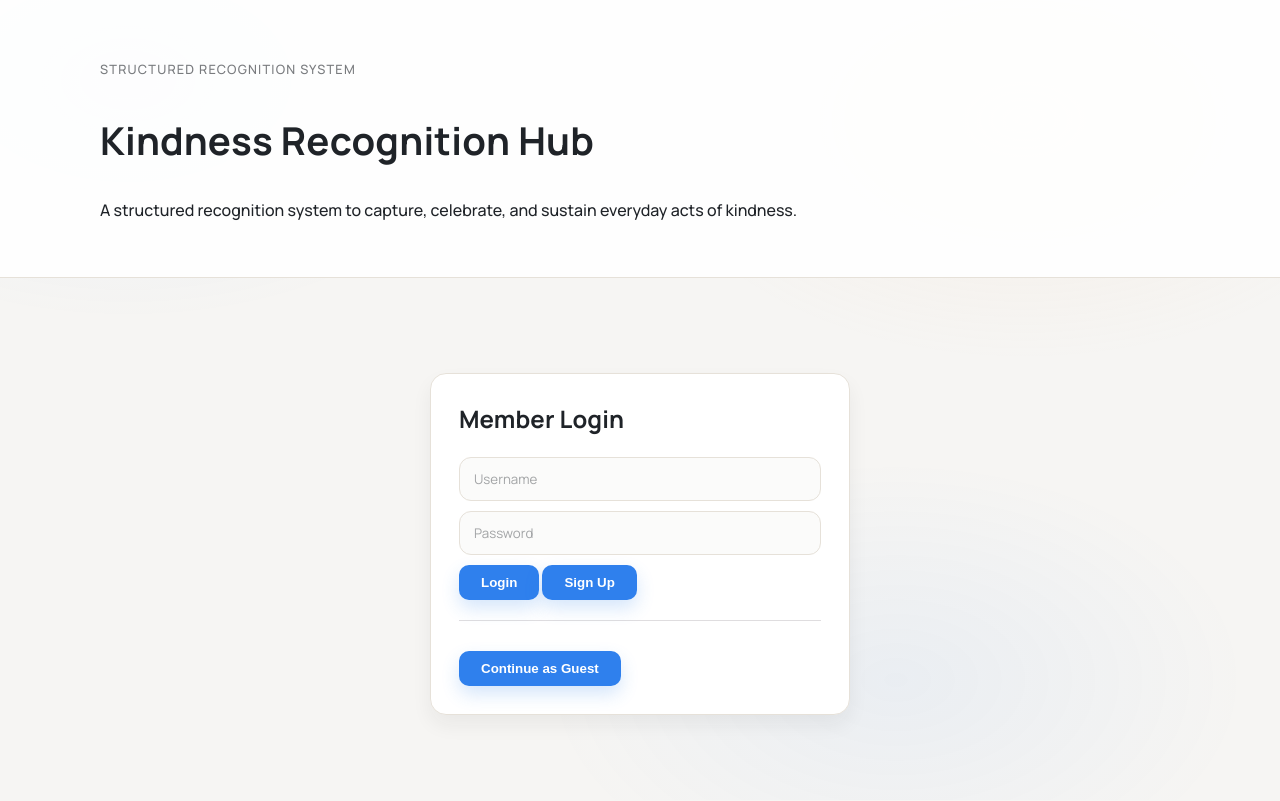
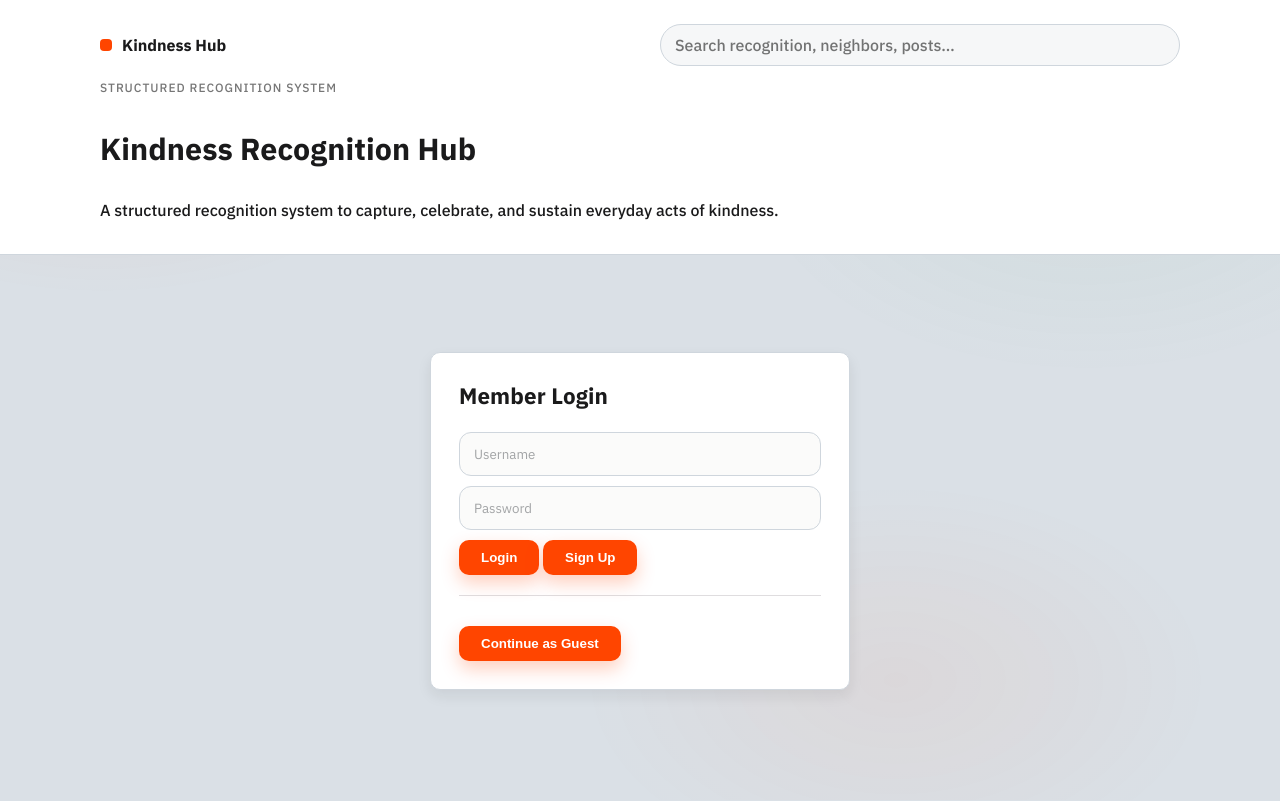
Before and after one commit to Nerfisuniquee/design-pcup, a website: page index.html in a window 1280 px wide. Shown: the top 801 px of the page. Drawn offline with nearby package versions, Linux system fonts and the light colour scheme.

Commit message:
Reddit-inspired UI refresh

```diff
--- a/index.html
+++ b/index.html
@@ -5,23 +5,23 @@
     <title>Kindness Recognition Hub</title>
     <meta name="viewport" content="width=device-width, initial-scale=1.0">
 
-    <link href="https://fonts.googleapis.com/css2?family=Manrope:wght@400;500;600;700&display=swap" rel="stylesheet">
+    <link href="https://fonts.googleapis.com/css2?family=IBM+Plex+Sans:wght@400;500;600;700&display=swap" rel="stylesheet">
 
     <style>
         :root {
-            --bg-base: #f6f5f3;
-            --bg-dark: #eeedea;
+            --bg-base: #dae0e6;
+            --bg-dark: #d2d8de;
             --bg-panel: #ffffff;
             --card-bg: #ffffff;
-            --border: #e6e1d9;
-            --accent: #2f80ed;
-            --accent-soft: rgba(47, 128, 237, 0.12);
-            --accent-muted: #6b9be8;
-            --accent-warm: #f6c597;
-            --text-main: #1f2328;
-            --text-muted: rgba(31, 35, 40, 0.6);
-            --shadow: 0 10px 20px rgba(31, 35, 40, 0.06);
-            --radius: 16px;
+            --border: #cfd6dd;
+            --accent: #ff4500;
+            --accent-soft: rgba(255, 69, 0, 0.12);
+            --accent-muted: #ff7a4d;
+            --accent-warm: #ffd8c8;
+            --text-main: #1a1a1b;
+            --text-muted: rgba(26, 26, 27, 0.6);
+            --shadow: 0 6px 14px rgba(26, 26, 27, 0.08);
+            --radius: 10px;
             --sidebar-w: 220px;
         }
 
@@ -33,7 +33,7 @@
 
         body {
             margin: 0;
-            font-family: 'Manrope', sans-serif;
+            font-family: 'IBM Plex Sans', sans-serif;
             font-weight: 500;
             background: var(--bg-base);
             color: var(--text-main);
@@ -44,9 +44,9 @@
             position: fixed;
             inset: 0;
             background:
-                radial-gradient(50% 50% at 10% 10%, rgba(47, 128, 237, 0.08), transparent 60%),
-                radial-gradient(50% 50% at 80% 15%, rgba(246, 197, 151, 0.12), transparent 60%),
-                radial-gradient(50% 50% at 70% 85%, rgba(47, 128, 237, 0.06), transparent 55%);
+                radial-gradient(45% 45% at 8% 10%, rgba(255, 69, 0, 0.08), transparent 60%),
+                radial-gradient(45% 45% at 85% 20%, rgba(52, 168, 83, 0.05), transparent 60%),
+                radial-gradient(45% 45% at 70% 85%, rgba(255, 69, 0, 0.05), transparent 55%);
             pointer-events: none;
             z-index: -2;
         }
@@ -63,9 +63,9 @@
         }
 
         header {
-            padding: 60px 20px 40px;
+            padding: 24px 20px 18px;
             text-align: left;
-            background: rgba(255, 255, 255, 0.9);
+            background: #ffffff;
             border-bottom: 1px solid var(--border);
             transition: padding-left 360ms cubic-bezier(0.22, 1, 0.36, 1);
         }
@@ -79,23 +79,57 @@
             margin: 0 auto;
             padding: 0 10px;
             display: grid;
+            gap: 14px;
+        }
+
+        .topbar {
+            display: flex;
+            align-items: center;
+            gap: 14px;
+            justify-content: space-between;
+        }
+
+        .brand {
+            display: flex;
+            align-items: center;
             gap: 10px;
+            font-weight: 700;
+        }
+
+        .brand-dot {
+            width: 12px;
+            height: 12px;
+            border-radius: 4px;
+            background: var(--accent);
+        }
+
+        .search {
+            flex: 1;
+            max-width: 520px;
+            display: flex;
+            align-items: center;
+            gap: 10px;
+            padding: 10px 14px;
+            border-radius: 999px;
+            background: #f6f7f8;
+            border: 1px solid var(--border);
+            color: var(--text-muted);
         }
 
         .eyebrow {
             display: inline-flex;
             align-items: center;
             gap: 8px;
-            font-size: 0.8rem;
+            font-size: 0.75rem;
             text-transform: uppercase;
-            letter-spacing: 1.2px;
+            letter-spacing: 1px;
             color: var(--text-muted);
         }
 
         header h1 {
-            font-size: 2.4rem;
-            margin-bottom: 6px;
-            letter-spacing: 0.2px;
+            font-size: 1.9rem;
+            margin-bottom: 2px;
+            letter-spacing: 0.1px;
         }
 
         nav {
@@ -106,7 +140,7 @@
             flex-direction: column;
             gap: 12px;
             padding: 80px 20px 24px;
-            background: rgba(255, 255, 255, 0.96);
+            background: #f6f7f8;
             min-height: 100vh;
             width: var(--sidebar-w);
             transition: transform 360ms cubic-bezier(0.22, 1, 0.36, 1), opacity 220ms ease;
@@ -125,7 +159,7 @@
             border: none;
             color: var(--text-main);
             padding: 10px 16px;
-            border-radius: 10px;
+            border-radius: 8px;
             cursor: pointer;
             width: 100%;
             transition: background 160ms ease, color 160ms ease, transform 160ms ease;
@@ -138,7 +172,7 @@
         }
 
         nav button:hover {
-            background: rgba(47, 128, 237, 0.08);
+            background: rgba(255, 69, 0, 0.08);
         }
 
         .nav-spacer {
@@ -158,7 +192,7 @@
             border: none;
             color: #fff;
             padding: 10px 14px;
-            border-radius: 12px;
+            border-radius: 8px;
             cursor: pointer;
             font-weight: 700;
             box-shadow: var(--shadow);
@@ -223,7 +257,7 @@
         .section.active { display: block; }
 
         h2 {
-            font-size: 1.5rem;
+            font-size: 1.4rem;
             margin: 0 0 12px 0;
             letter-spacing: 0.1px;
         }
@@ -266,7 +300,7 @@
         }
 
         .post-vote {
-            background: #f4f7ff;
+            background: #f6f7f8;
             border-radius: 14px;
             display: flex;
             flex-direction: column;
@@ -355,13 +389,13 @@
 
         .ticket-item:hover {
             transform: translateY(-1px);
-            border-color: rgba(47, 128, 237, 0.35);
-            box-shadow: 0 10px 24px rgba(47, 128, 237, 0.12);
+            border-color: rgba(255, 69, 0, 0.35);
+            box-shadow: 0 10px 24px rgba(255, 69, 0, 0.12);
         }
 
         .ticket-item.active {
-            border-color: rgba(47, 128, 237, 0.5);
-            box-shadow: 0 12px 26px rgba(47, 128, 237, 0.16);
+            border-color: rgba(255, 69, 0, 0.5);
+            box-shadow: 0 12px 26px rgba(255, 69, 0, 0.16);
         }
 
         .ticket-detail {
@@ -389,14 +423,14 @@
             padding: 4px 12px;
             border-radius: 999px;
             background: var(--accent-soft);
-            color: #2b4b7a;
+            color: #7a3b1f;
             font-size: 0.75rem;
             font-weight: 700;
         }
 
         .ticket-status.answered {
-            background: rgba(47, 128, 237, 0.16);
-            color: #2b4b7a;
+            background: rgba(255, 69, 0, 0.14);
+            color: #7a3b1f;
         }
 
         .ticket-status.closed {
@@ -412,18 +446,18 @@
         .ticket-bubble {
             padding: 12px 14px;
             border-radius: 14px;
-            background: #f7f9fc;
-            border: 1px solid rgba(47, 128, 237, 0.12);
+            background: #f7f8f9;
+            border: 1px solid rgba(255, 69, 0, 0.12);
         }
 
         .ticket-bubble.admin {
-            background: #f2f6ff;
-            border-color: rgba(47, 128, 237, 0.18);
+            background: #fff6f2;
+            border-color: rgba(255, 69, 0, 0.18);
         }
 
         .composer-card {
             background: #ffffff;
-            border: 1px dashed rgba(47, 128, 237, 0.25);
+            border: 1px dashed rgba(255, 69, 0, 0.25);
         }
 
         .comment-meta {
@@ -437,7 +471,7 @@
             padding: 6px 12px;
             border-radius: 999px;
             background: var(--accent-soft);
-            border: 1px solid rgba(47, 128, 237, 0.2);
+            border: 1px solid rgba(255, 69, 0, 0.2);
             font-size: 0.8rem;
         }
 
@@ -452,8 +486,8 @@
             display: inline-block;
             padding: 6px 14px;
             border-radius: 20px;
-            background: rgba(47, 128, 237, 0.1);
-            color: #2b4b7a;
+            background: rgba(255, 69, 0, 0.1);
+            color: #7a3b1f;
             font-size: 0.8rem;
         }
 
@@ -467,7 +501,7 @@
             border-radius: 12px;
             border: 1px solid var(--border);
             margin-top: 10px;
-            font-family: 'Manrope', sans-serif;
+            font-family: 'IBM Plex Sans', sans-serif;
             background: #fbfbfa;
             color: var(--text-main);
         }
@@ -479,7 +513,7 @@
             border-radius: 12px;
             border: 1px solid var(--border);
             margin-top: 10px;
-            font-family: 'Manrope', sans-serif;
+            font-family: 'IBM Plex Sans', sans-serif;
             background: #fbfbfa;
             color: var(--text-main);
             box-shadow: none;
@@ -494,7 +528,7 @@
         input[type="password"]:focus,
         textarea:focus,
         select:focus {
-            outline: 2px solid rgba(47, 128, 237, 0.35);
+            outline: 2px solid rgba(255, 69, 0, 0.35);
             outline-offset: 2px;
         }
 
@@ -517,7 +551,7 @@
             border-radius: 12px;
             border: 1px solid var(--border);
             margin-top: 10px;
-            font-family: 'Manrope', sans-serif;
+            font-family: 'IBM Plex Sans', sans-serif;
             background: #fbfbfa;
             color: var(--text-main);
         }
@@ -566,7 +600,7 @@
         button.primary {
             background: var(--accent);
             color: #fff;
-            box-shadow: 0 8px 18px rgba(47, 128, 237, 0.2);
+            box-shadow: 0 8px 18px rgba(255, 69, 0, 0.25);
         }
 
         button.danger {
@@ -604,7 +638,7 @@
         footer {
             text-align: center;
             padding: 25px;
-            background: rgba(255, 255, 255, 0.7);
+            background: #ffffff;
             border-top: 1px solid var(--border);
             color: var(--text-muted);
         }
@@ -615,6 +649,13 @@
 
 <header>
     <div class="header-inner">
+        <div class="topbar">
+            <div class="brand">
+                <span class="brand-dot"></span>
+                <span>Kindness Hub</span>
+            </div>
+            <div class="search">Search recognition, neighbors, posts…</div>
+        </div>
         <div class="eyebrow">Structured Recognition System</div>
         <h1>Kindness Recognition Hub</h1>
         <p>A structured recognition system to capture, celebrate, and sustain everyday acts of kindness.</p>
```
